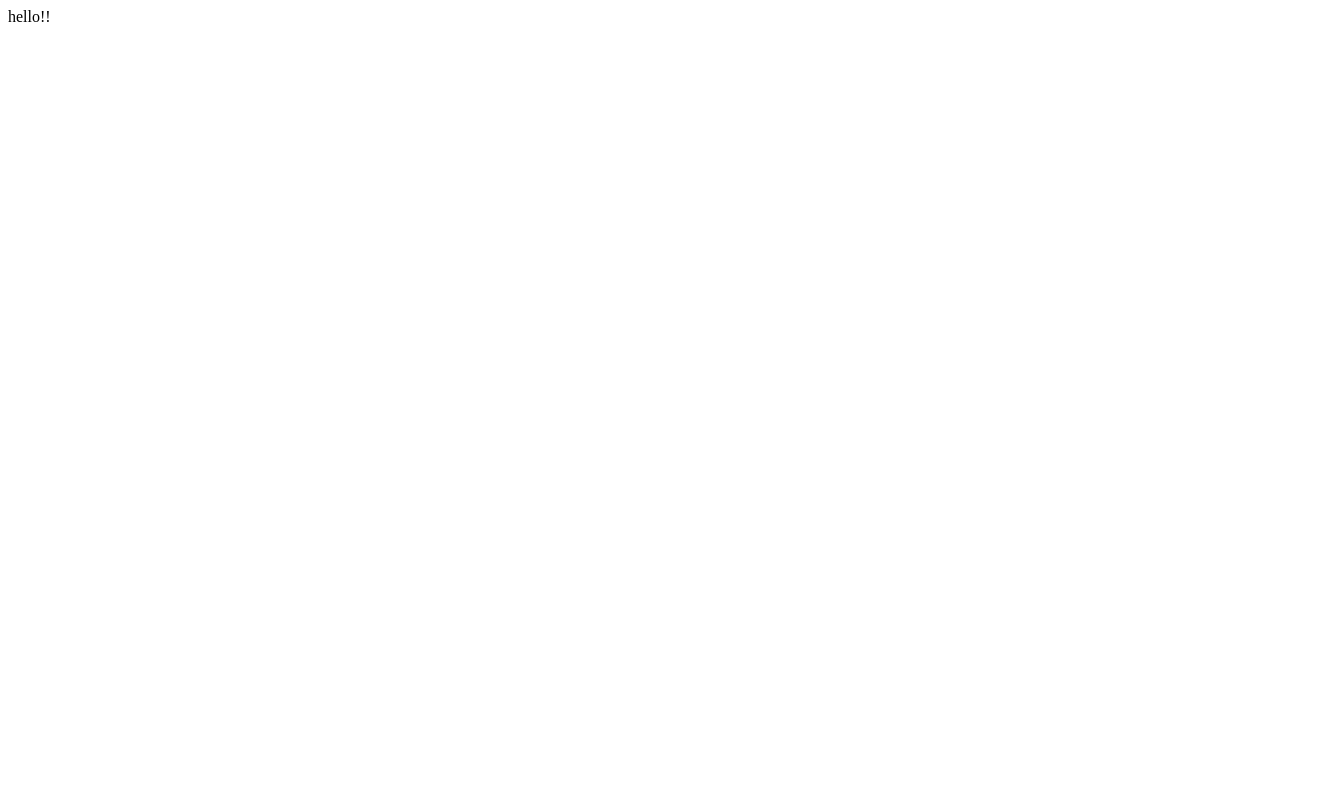
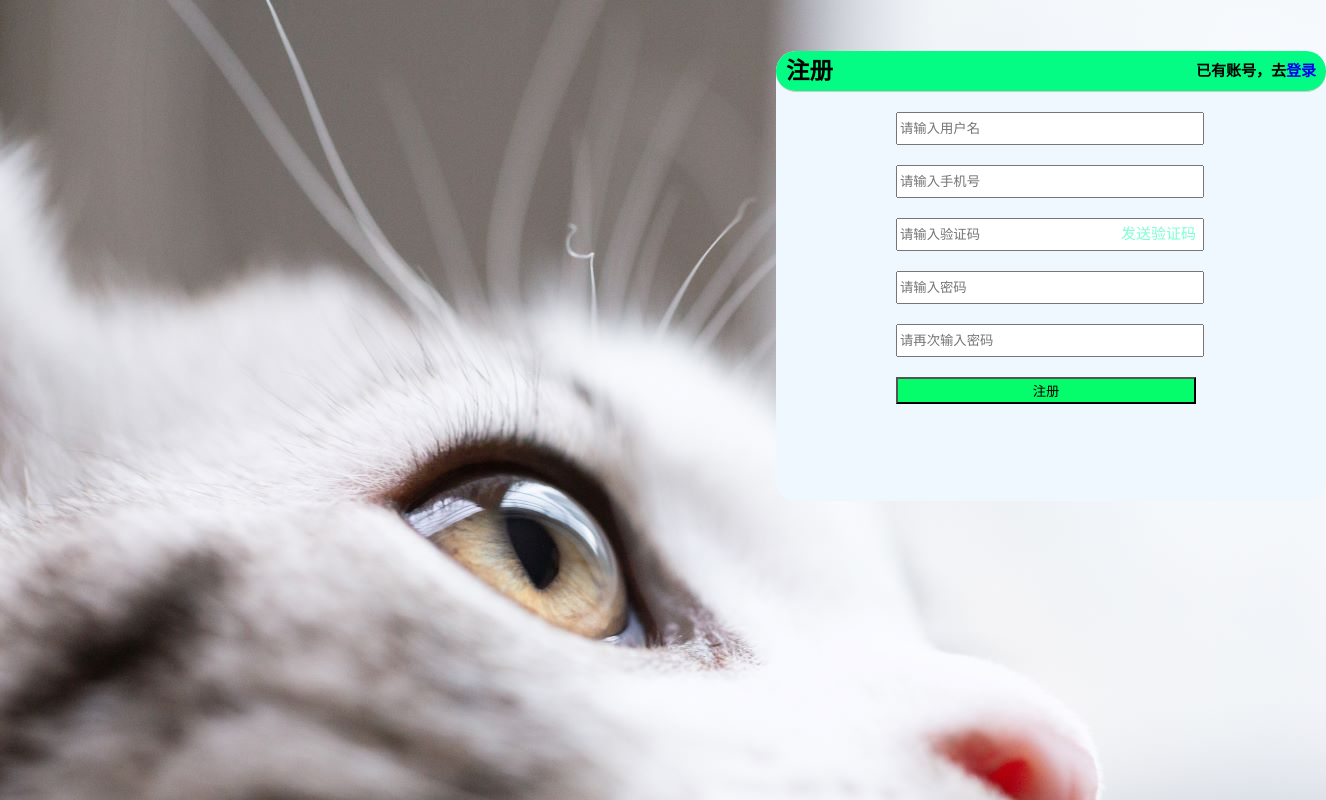
Before and after one commit to Moonquakes-fw/fwownweb, a plain HTML site: page index.html in a window 1280 px wide. Shown: the whole page, 1326 px wide, since content can reach past the window. Drawn offline with Linux system fonts and the light colour scheme.

Commit message:
Update index.html

```diff
--- a/index.html
+++ b/index.html
@@ -3,9 +3,34 @@
 <head>
     <meta charset="UTF-8">
     <meta name="viewport" content="width=device-width, initial-scale=1.0">
-    <title>Document</title>
+    <title>注册</title>
+    <link rel="stylesheet" href="./global.css">
 </head>
 <body>
-    hello!!
+    <div class="back">
+        <div class="back-header">
+          <h3>注册
+             <div class="logan">已有账号，去<a href="./index2.html">登录</a></div>
+          </h3>
+        </div>
+        <form name="input" method="get" action="url" >
+          <input type="text" name="username" placeholder="请输入用户名" id="username">
+          <span class="promot"></span>
+          <input type="text" name="phone" placeholder="请输入手机号" id="phone">
+          <span class="promot"></span>
+          <div>
+          <input type="text" name="code" maxlength="6" placeholder="请输入验证码" id="code">
+          <span class="promot"></span>
+          <div class="send"><a class="code" href="#">发送验证码</a></div>
+          </div>
+          <input type="password" name="password" placeholder="请输入密码" id="password">
+          <span class="promot"></span>
+          <input type="password" name="repassword" placeholder="请再次输入密码" id="repassword">
+          <span class="promot"></span>
+          <input type="submit" value="注册" id="sub">
+        </form>
+      </div>
+
+  <script src="./my.js"></script>
 </body>
 </html>
```
